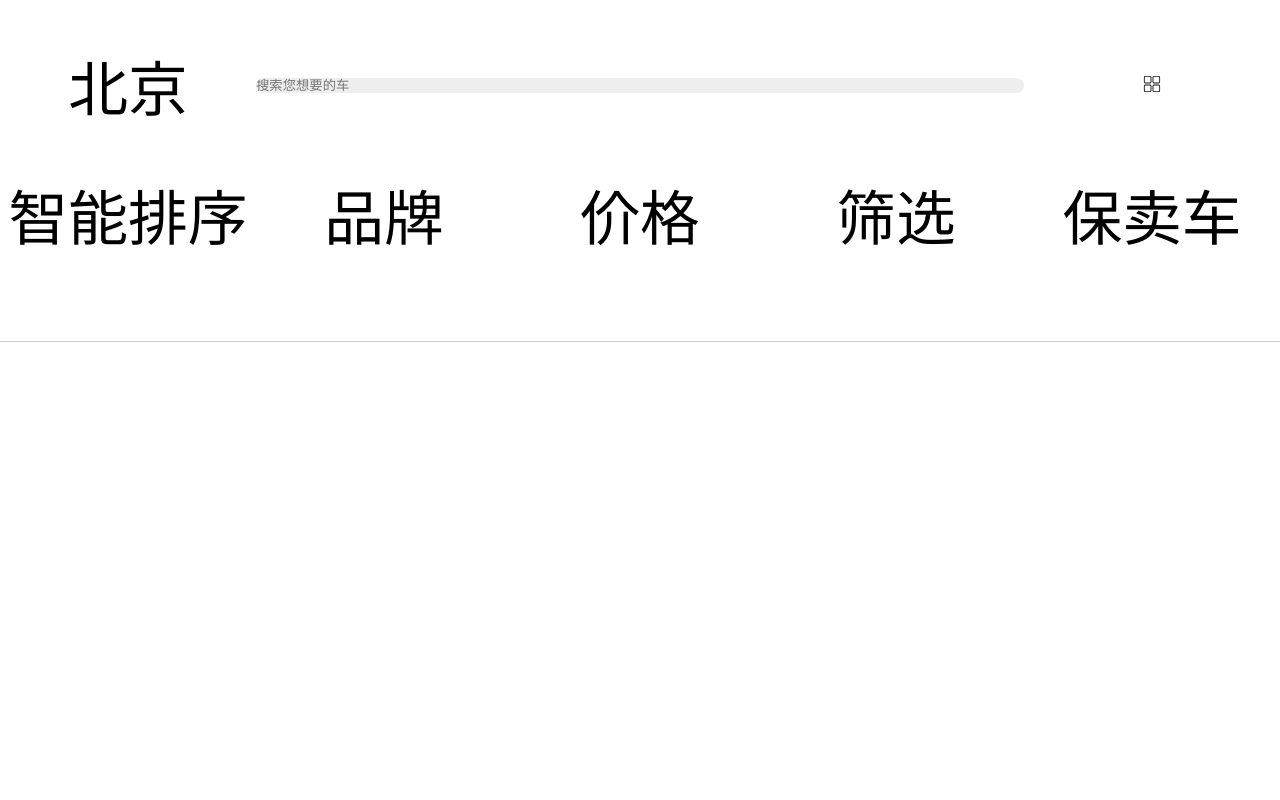
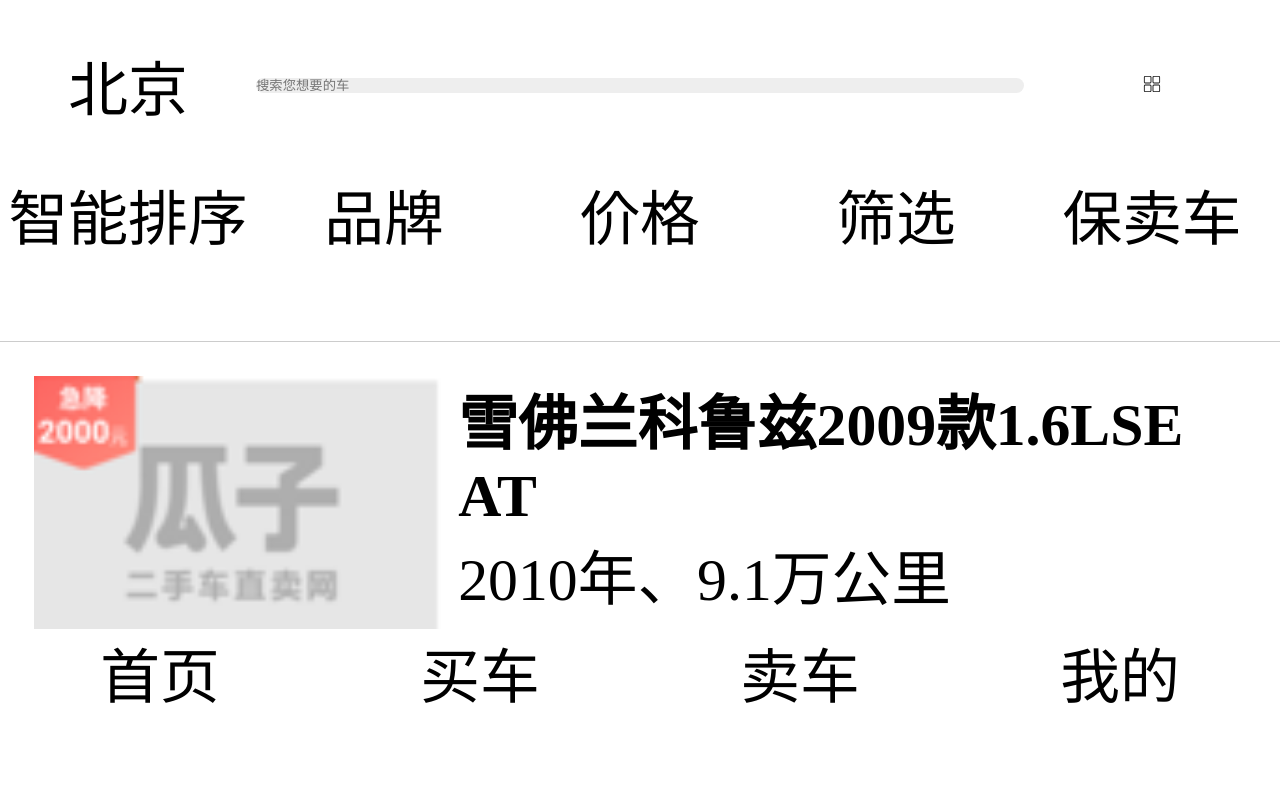
Before and after one commit to ly1206/H5Project, a plain HTML site: page rk3_LY/index.html in a window 1280 px wide. Drawn offline with Linux system fonts and the light colour scheme.

Commit message:
提交dev分支

```diff
--- a/rk3_LY/index.html
+++ b/rk3_LY/index.html
@@ -30,8 +30,28 @@
                     <li>保卖车</li>
                 </ul>
             </nav>
-
+            <div class="con">
+                <dl>
+                    <dt>
+                        <img src="img/icon.png" alt="">
+                    </dt>
+                    <dd>
+                        <h4>雪佛兰科鲁兹2009款1.6LSE AT</h4>
+                        <p>2010年、9.1万公里</p>
+                        <h5>4.70万 首付1.41万</h5>
+                        <p><span>狂欢继续</span>货款利率最高 <b>9.5折</b></p>
+                    </dd>
+                </dl>
+            </div>
         </section>
+        <footer>
+            <ul>
+                <li>首页</li>
+                <li>买车</li>
+                <li>卖车</li>
+                <li>我的</li>
+            </ul>
+        </footer>
     </div>
 </body>
 
```
